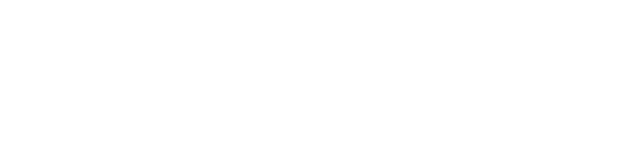
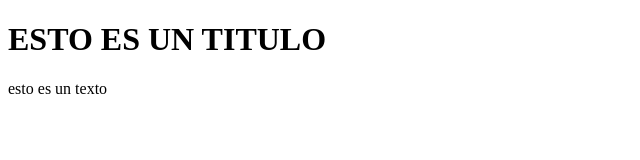
Before and after one commit to joaquin-at/autobiografia, a plain HTML site: page index.html in a window 1280 px wide. Shown: the whole page, without its empty margins (0-640 px from the left). Drawn offline with Linux system fonts and the light colour scheme.

```diff
--- a/index.html
+++ b/index.html
@@ -2,10 +2,11 @@
 <html lang="en">
 <head>
     <meta charset="UTF-8">
-    <meta name="viewport" content="width=device-width, initial-scale=1.0">
     <title>¡Hola!</title>
 </head>
 <body>
+    <h1>ESTO ES UN TITULO</h1>
+    <p>esto es un texto</p>
 
 </body>
 </html>
```
